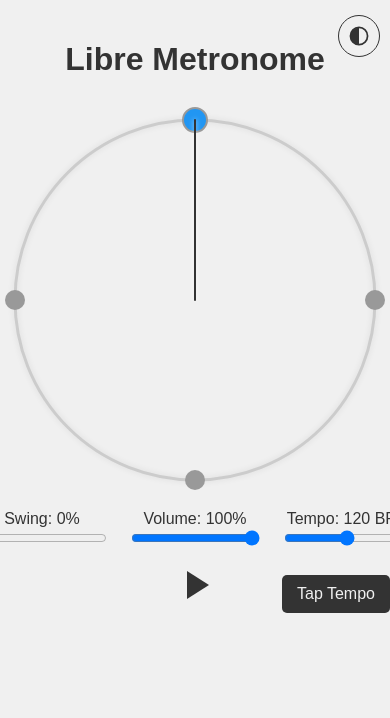
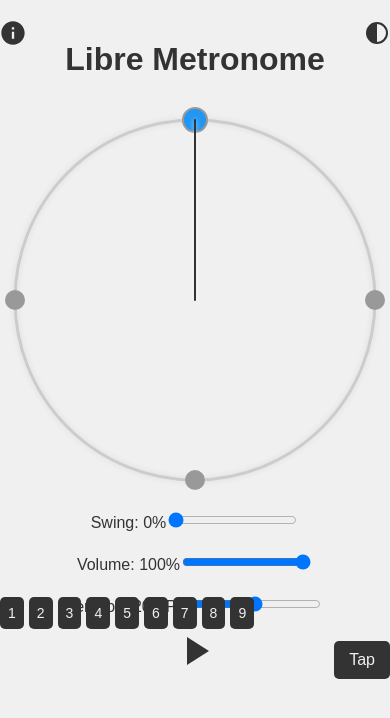
Before and after one commit to hybridpicker/LibreMetronome, a React (Create React App) app in the folder frontend/: page / in a window 390 px wide. Shown: the top 718 px of the page. Built offline with nearby package versions, Linux system fonts and the light colour scheme; no server answers.

Commit message:
redesign functions

```diff
--- a/frontend/src/App.css
+++ b/frontend/src/App.css
@@ -1,4 +1,5 @@
-/* Main container styling (nicht fullscreen, wie in der ursprünglichen Version) */
+/* Vorherige Inhalte bleiben bestehen; hier die vollständige Version mit dem X-Button im Overlay: */
+
 .app-container {
   text-align: center;
   width: 100%;
@@ -6,14 +7,12 @@
   position: relative;
 }
 
-/* Metronome container with fixed maximum width */
 .metronome-container {
   position: relative;
   max-width: 400px;
   margin: auto;
 }
 
-/* Canvas styling */
 .metronome-canvas {
   width: 100%;
   height: 400px;
@@ -21,17 +20,18 @@
   border: none;
 }
 
-/* Sliders container arranged horizontally */
+/* Sliders stacked vertically */
 .sliders-container {
   margin-top: 10px;
   display: flex;
-  flex-direction: row;
-  justify-content: center;
+  flex-direction: column;
+  align-items: center;
   gap: 20px;
 }
 
 .slider-item {
-  width: 150px;
+  width: 100%;
+  max-width: 300px;
   text-align: center;
 }
 
@@ -49,30 +49,26 @@
   height: 48px;
 }
 
-/* Theme toggle icon styled as a half-filled circle with outline */
+/* Theme toggle icon without border and radius */
 .theme-toggle-icon {
   position: absolute;
   top: 15px;
-  right: 30px;
+  right: 15px;
   background: transparent;
-  border: 1px solid var(--primary-color);
-  border-radius: 50%;
-  padding: 8px;
+  border: none;
+  padding: 4px;
   cursor: pointer;
-  transition: background 0.3s ease, transform 0.2s ease;
-  display: flex;
-  align-items: center;
-  justify-content: center;
+  outline: none;
+  transition: transform 0.2s ease;
 }
 
 .theme-toggle-icon:hover {
   transform: scale(1.1);
-  background: rgba(255, 255, 255, 0.1);
 }
 
 .theme-toggle-icon svg {
-  width: 24px;
-  height: 24px;
+  width: 28px;
+  height: 28px;
 }
 
 /* Tap Tempo Button styling for small displays */
@@ -87,11 +83,105 @@
   padding: 10px 15px;
   cursor: pointer;
   font-size: 16px;
-  display: none;
+  display: none; /* shown only on small screens */
 }
 
+/* Subdivisions Button Row for mobile devices */
+.subdivision-buttons {
+  display: none;
+  position: absolute;
+  bottom: 70px;
+  left: 20px;
+  gap: 5px;
+}
+
+.subdivision-buttons button {
+  background: var(--primary-color);
+  color: var(--background-color);
+  border: none;
+  border-radius: 5px;
+  padding: 8px;
+  cursor: pointer;
+  font-size: 14px;
+}
+
+/* Info button without border/radius */
+.info-button {
+  position: absolute;
+  top: 15px;
+  left: 15px;
+  background: transparent;
+  border: none;
+  padding: 4px;
+  cursor: pointer;
+  outline: none;
+  transition: transform 0.2s ease;
+}
+
+.info-button:hover {
+  transform: scale(1.1);
+}
+
+.info-button svg {
+  width: 28px;
+  height: 28px;
+}
+
+/* Info overlay styling */
+.info-overlay {
+  position: fixed;
+  top: 0;
+  left: 0;
+  width: 100%;
+  height: 100%;
+  background-color: rgba(0, 0, 0, 0.8);  /* Slightly darker overlay */
+  display: flex;
+  align-items: center;
+  justify-content: center;
+  z-index: 9999;
+  opacity: 0;
+  animation: fadeIn 0.3s forwards;
+}
+
+@keyframes fadeIn {
+  to {
+    opacity: 1;
+  }
+}
+
+.info-content {
+  position: relative; /* to position the X inside */
+  background-color: var(--primary-color);
+  color: var(--background-color);
+  padding: 20px 25px;
+  border-radius: 8px;
+  text-align: center;
+  max-width: 300px;
+  box-shadow: 0 0 10px rgba(0, 0, 0, 0.7);
+}
+
+.info-content p {
+  margin: 8px 0;
+}
+
+/* Position the "X" in the top-right corner */
+.info-close {
+  position: absolute;
+  top: 8px;
+  right: 8px;
+  background: transparent;
+  border: none;
+  font-size: 1.5rem;
+  color: var(--background-color);
+  cursor: pointer;
+}
+
+/* Show tap-tempo button and subdivisions buttons only on small screens */
 @media (max-width: 600px) {
   .tap-tempo-button {
     display: block;
   }
+  .subdivision-buttons {
+    display: flex;
+  }
 }
--- a/frontend/src/App.js
+++ b/frontend/src/App.js
@@ -3,26 +3,58 @@ import React, { useState, useEffect } from 'react';
 import './App.css';
 import AdvancedMetronomeWithCircle from './components/AdvancedMetronomeWithCircle';
 
+/*
+ * Comments in English as required
+ * Main App component with theme toggle, info overlay, etc.
+ */
+
+function InfoOverlay({ isOpen, onClose, theme }) {
+  if (!isOpen) return null;
+
+  return (
+    <div className="info-overlay">
+      <div className="info-content">
+        {/* Minimal text, short instructions */}
+        <p>Space = Start/Stop</p>
+        <p>T = Tap Tempo</p>
+        <p>1-9 = Subdivisions</p>
+
+        {/* "X" close button in top-right corner */}
+        <button
+          className="info-close"
+          onClick={onClose}
+          aria-label="Close overlay"
+        >
+          &times;
+        </button>
+      </div>
+    </div>
+  );
+}
+
 function App() {
-  // State variables for metronome settings
+  // Metronome states
   const [tempo, setTempo] = useState(120);
   const [subdivisions, setSubdivisions] = useState(4);
   const [isPaused, setIsPaused] = useState(true);
   const [swing, setSwing] = useState(0);
   const [volume, setVolume] = useState(1);
 
-  // Default theme is light mode now
+  // Default theme is light
   const [theme, setTheme] = useState('light');
 
-  // tapTempoFunc will be set by AdvancedMetronomeWithCircle via callback prop
+  // Tap tempo callback
   const [tapTempoFunc, setTapTempoFunc] = useState(() => () => {});
 
-  // Toggle theme when icon is clicked
+  // Info overlay state
+  const [infoOpen, setInfoOpen] = useState(false);
+
+  // Toggle theme
   const toggleTheme = () => {
     setTheme(prev => (prev === 'dark' ? 'light' : 'dark'));
   };
 
-  // Update document class based on theme
+  // Update document class for theme
   useEffect(() => {
     if (theme === 'light') {
       document.documentElement.classList.add('light-mode');
@@ -31,12 +63,12 @@ function App() {
     }
   }, [theme]);
 
-  // Toggle play/pause state
+  // Toggle play/pause
   const togglePlay = () => {
     setIsPaused(prev => !prev);
   };
 
-  // SVG icons for play and pause buttons
+  // SVG icons for play/pause
   const PlayIcon = () => (
     <svg viewBox="0 0 24 24">
       <path d="M8 5v14l11-7z" />
@@ -49,10 +81,9 @@ function App() {
     </svg>
   );
 
-  // Theme toggle icon: a half-filled circle with outline.
+  // Theme toggle icon (white in dark mode, #333 in light mode)
   const ThemeIcon = () => {
     if (theme === 'dark') {
-      // In dark mode: outline and half fill are white.
       return (
         <svg viewBox="0 0 28 28" style={{ overflow: 'visible' }}>
           <circle cx="14" cy="14" r="10" stroke="#ffffff" strokeWidth="2" fill="none" />
@@ -60,11 +91,35 @@ function App() {
         </svg>
       );
     } else {
-      // In light mode: outline and half fill are dark (hier bleibt als Akzentfarbe "dunkel", aber Sie können auch Blau als Akzent definieren, falls gewünscht).
       return (
         <svg viewBox="0 0 28 28" style={{ overflow: 'visible' }}>
           <circle cx="14" cy="14" r="10" stroke="#333333" strokeWidth="2" fill="none" />
           <path d="M14 4 A10 10 0 0,0 14 24 L14 4 Z" fill="#333333" />
+        </svg>
+      );
+    }
+  };
+
+  // Info icon also changes color with theme
+  const InfoIcon = () => {
+    if (theme === 'dark') {
+      return (
+        <svg viewBox="0 0 24 24">
+          <path
+            fill="#ffffff"
+            d="M12 2C6.49 2 2 6.49 2 12s4.49 10 10 10
+               10-4.49 10-10S17.51 2 12 2zm1 15h-2v-6h2v6zm0-8h-2V7h2v2z"
+          />
+        </svg>
+      );
+    } else {
+      return (
+        <svg viewBox="0 0 24 24">
+          <path
+            fill="#333333"
+            d="M12 2C6.49 2 2 6.49 2 12s4.49 10 10 10
+               10-4.49 10-10S17.51 2 12 2zm1 15h-2v-6h2v6zm0-8h-2V7h2v2z"
+          />
         </svg>
       );
     }
@@ -85,7 +140,7 @@ function App() {
         setSwing={setSwing}
         volume={volume}
         setVolume={setVolume}
-        setTapTempo={setTapTempoFunc}  // Pass callback to receive tapTempo function
+        setTapTempo={setTapTempoFunc}
       />
 
       <button onClick={togglePlay} className="play-pause-button">
@@ -96,10 +151,31 @@ function App() {
         <ThemeIcon />
       </button>
 
-      {/* Tap Tempo button appears on small displays */}
+      <button
+        className="info-button"
+        onClick={() => setInfoOpen(true)}
+        aria-label="Show Info Overlay"
+      >
+        <InfoIcon />
+      </button>
+
+      <InfoOverlay
+        isOpen={infoOpen}
+        onClose={() => setInfoOpen(false)}
+        theme={theme}
+      />
+
       <button className="tap-tempo-button" onClick={tapTempoFunc}>
-        Tap Tempo
+        Tap
       </button>
+
+      <div className="subdivision-buttons">
+        {Array.from({ length: 9 }, (_, i) => i + 1).map(num => (
+          <button key={num} onClick={() => setSubdivisions(num)}>
+            {num}
+          </button>
+        ))}
+      </div>
     </div>
   );
 }
--- a/frontend/src/components/AdvancedMetronomeWithCircle.js
+++ b/frontend/src/components/AdvancedMetronomeWithCircle.js
@@ -2,6 +2,12 @@
 import React, { useState, useEffect } from 'react';
 import MetronomeCanvas from './MetronomeCanvas';
 import useMetronomeLogic from './useMetronomeLogic';
+
+/*
+ * Comments in English as required
+ * This component handles UI (sliders, main state) for the metronome
+ * and integrates the custom hook for the audio logic.
+ */
 
 export default function AdvancedMetronomeWithCircle({
   tempo,
@@ -14,25 +20,28 @@ export default function AdvancedMetronomeWithCircle({
   setSwing,
   volume,
   setVolume,
-  setTapTempo  // Callback to expose tapTempo function to parent
+  setTapTempo // Callback to expose tapTempo function to parent
 }) {
   // Initialize accent state with first beat always accented
   const [accents, setAccents] = useState(
     Array.from({ length: subdivisions }, (v, i) => (i === 0 ? true : false))
   );
 
+  // Whenever subdivisions changes, reset accent array so the first beat is always accented
   useEffect(() => {
     setAccents(prev => {
       const newArray = [];
       for (let i = 0; i < subdivisions; i++) {
+        // first beat forced to accent
         newArray[i] = i === 0 ? true : (prev[i] || false);
       }
       return newArray;
     });
   }, [subdivisions]);
 
+  // Toggle accent by clicking on canvas subdivisions, except for the first beat
   const toggleAccent = (index) => {
-    if (index === 0) return; // First beat remains accented
+    if (index === 0) return; // do not allow toggling first beat
     setAccents(prev => {
       const updated = [...prev];
       updated[index] = !updated[index];
@@ -40,7 +49,7 @@ export default function AdvancedMetronomeWithCircle({
     });
   };
 
-  // Use the custom hook for metronome logic (which now returns tapTempo)
+  // Use the custom hook for metronome logic
   const logic = useMetronomeLogic({
     tempo,
     setTempo,
@@ -73,6 +82,8 @@ export default function AdvancedMetronomeWithCircle({
       />
 
       <div className="sliders-container">
+        {/* Only show swing slider if subdivisions is even */}
+        {subdivisions % 2 === 0 && (
           <div className="slider-item">
             <label>Swing: {Math.round(swing * 200)}%</label>
             <input
@@ -84,6 +95,8 @@ export default function AdvancedMetronomeWithCircle({
               onChange={(e) => setSwing(parseFloat(e.target.value))}
             />
           </div>
+        )}
+
         <div className="slider-item">
           <label>Volume: {Math.round(volume * 100)}%</label>
           <input
@@ -95,6 +108,7 @@ export default function AdvancedMetronomeWithCircle({
             onChange={(e) => setVolume(parseFloat(e.target.value))}
           />
         </div>
+
         <div className="slider-item">
           <label>Tempo: {tempo} BPM</label>
           <input
```
Also changed, not shown: frontend/public/index.html (+3 -29 lines), frontend/src/components/MetronomeCanvas.js (+37 -5 lines), frontend/src/components/useMetronomeLogic.js (+38 -9 lines), frontend/src/index.css (+7 -7 lines). Lines whose indentation alone changed are shown as unchanged.
